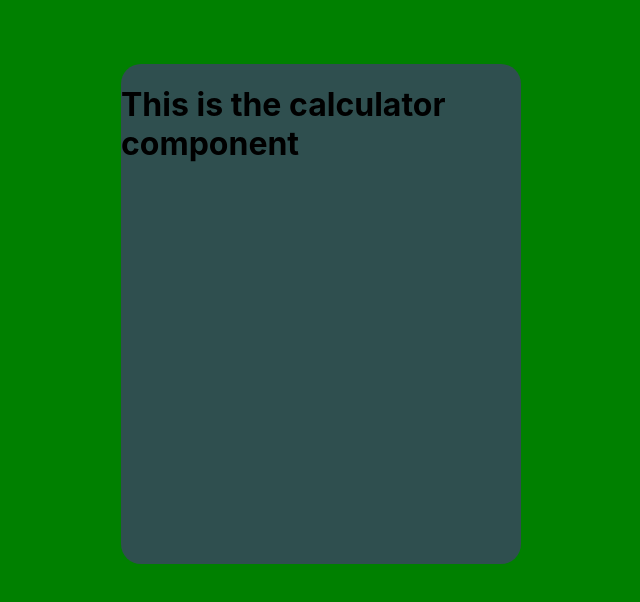
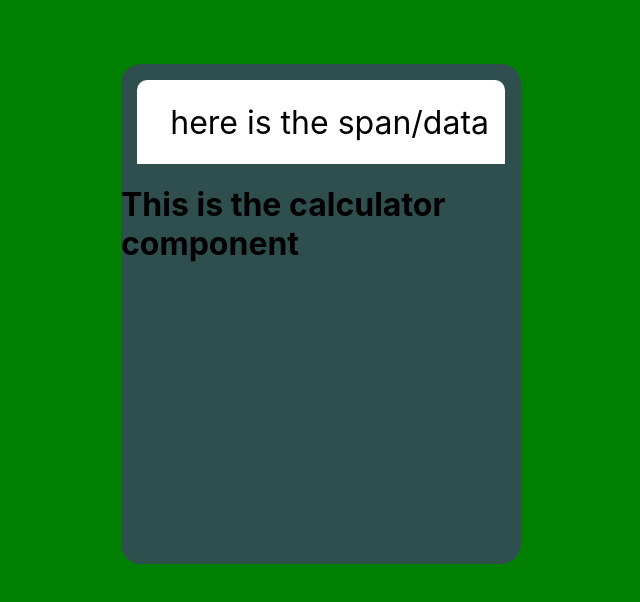
Before and after one commit to cedrikvonheiroth/learning-git, a React (Create React App) app in the folder calculator-react/: page / in a window 1280 px wide. Shown: the top 602 px of the page, without its empty margins (319-959 px from the left). Built offline with nearby package versions, Linux system fonts and the light colour scheme.

Commit message:
created a display component

```diff
--- a/calculator-react/src/components/Calculator.js
+++ b/calculator-react/src/components/Calculator.js
@@ -1,10 +1,12 @@
 import React from 'react'
 import style from '../css/Calculator.module.css'
+import Display from "../components/Display"
 
 
 function Calculator() {
     return (
         <div className={style.calculator}>
+            <Display />
             <h1>This is the calculator component</h1>
         </div>
     )
--- /dev/null
+++ b/calculator-react/src/components/Display.js
@@ -0,0 +1,14 @@
+import React from 'react'
+import { displayWrapper, display, input } from "../css/Display.module.css"
+
+function Display() {
+    return (
+        <div className={displayWrapper}>
+            <div className={display}>
+                <span className={input}>here is the span/data</span>
+            </div>
+        </div>
+    )
+}
+
+export default Display
```
